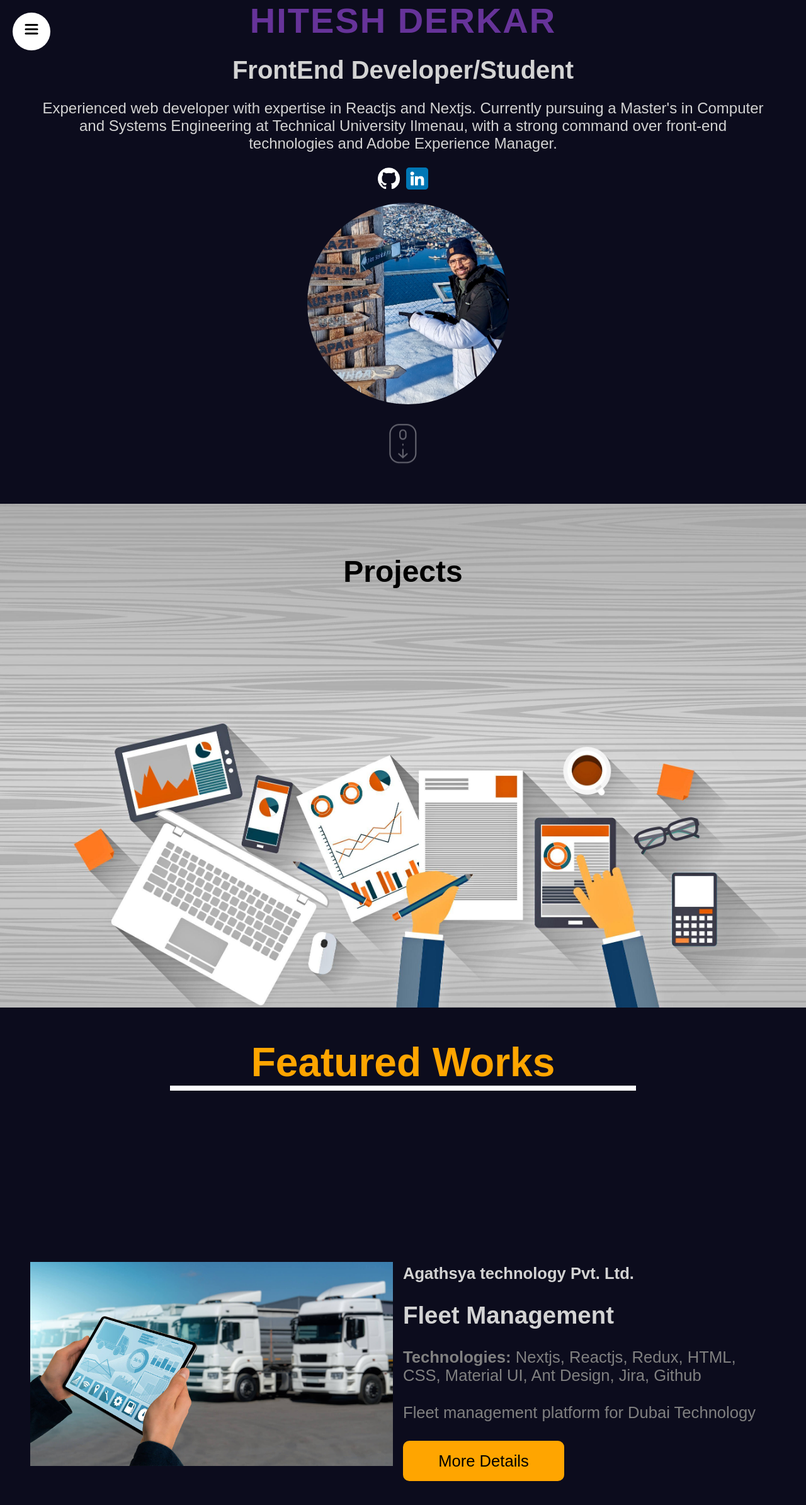
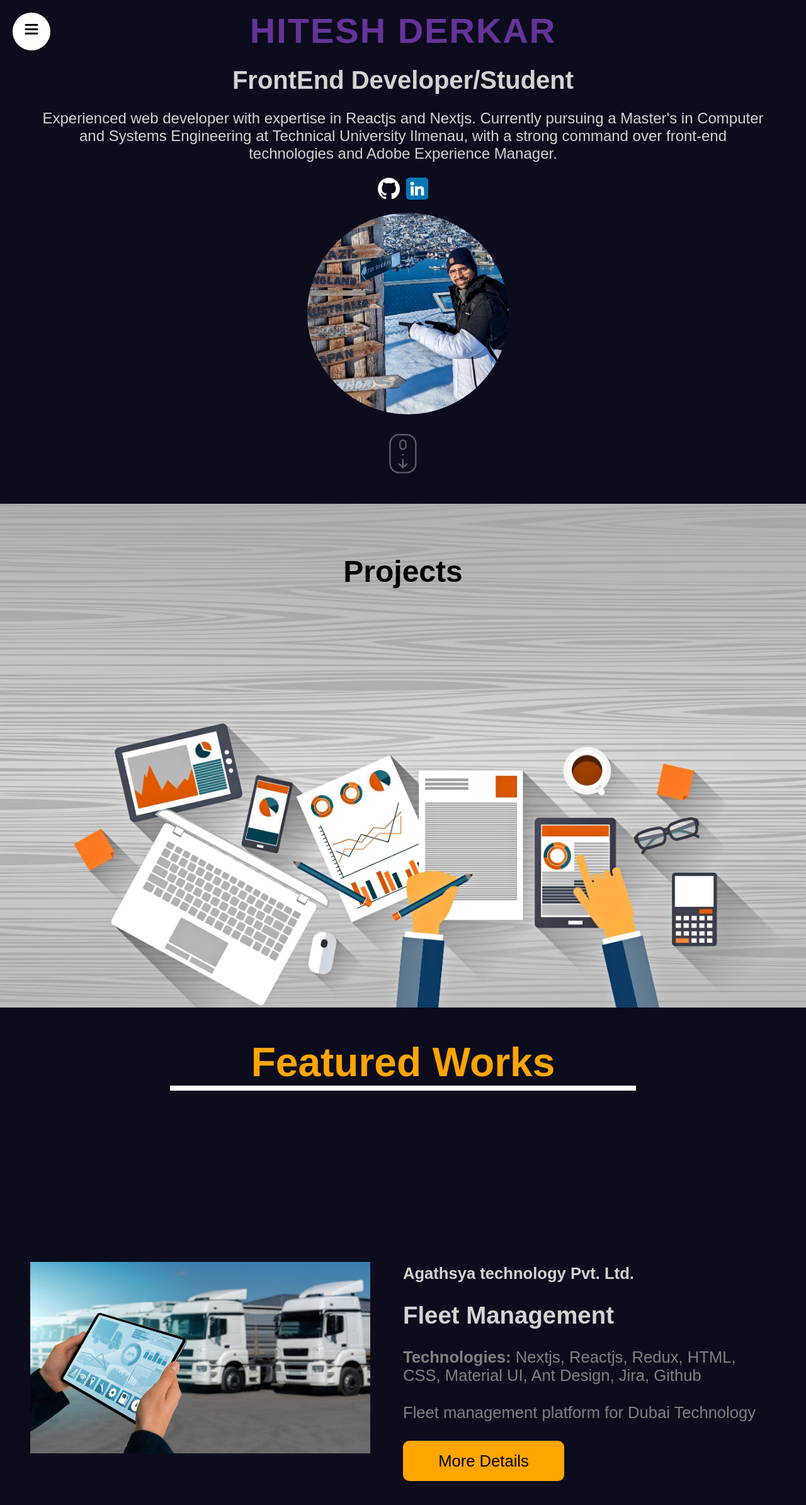
Before and after one commit to hiteshd987/portfolio_hitesh, a Next.js app: page / in a window 1280 px wide. Shown: the top 2390 px of the page at 63% size. Built offline with nearby package versions, Linux system fonts and the light colour scheme.

Commit message:
project img height

```diff
--- a/src/components/Description/index.scss
+++ b/src/components/Description/index.scss
@@ -8,13 +8,14 @@
         margin-bottom: 1rem;
       }
       h1 {
-      font-size: 2.5rem;
+      font-size: 2rem;
       color: rebeccapurple;
       letter-spacing: 2px;
+      margin-top: 1rem;
       }
 
       h2 {
-        font-size: 1.5rem;
+        font-size: 1.2rem;
       }
   }
 
--- a/src/components/Projects/index.scss
+++ b/src/components/Projects/index.scss
@@ -81,7 +81,8 @@
     }
      .project-img {
       width: 100%;
-      height: 100%;
+      // height: 100%;
+      height: 38vh;
     }
     .project-text-col{
       height: 40vh;
@@ -143,7 +144,8 @@
         height: 40vh;
         .project-img {
           width: 100%;
-          height: 100%;
+          // height: 100%;
+          height: 38vh;
         }
       }
       .project-text-col{
@@ -341,7 +343,7 @@
         .project-text-col{
           margin-top: 2rem;
           .text-container {
-            gap: 35px;
+            // gap: 35px;
             h3 {
               font-size: 1.5vw;
             }
--- a/src/components/Timeline/index.scss
+++ b/src/components/Timeline/index.scss
@@ -39,17 +39,42 @@
       0 0.4em 1.25em 0 rgba(0, 0, 0, 0.15);
   }
 
+  .vertical-timeline-element {
+    // display: flex;
+    // justify-content: center;
+    // align-items: center;
+    // position: relative;
+  }
+
   .vertical-timeline-element-icon {
     display: flex;
     justify-content: center;
     align-items: center;
+    width: 60px;  // Adjust size as needed
+    height: 60px; // Adjust size as needed
+    background-color: transparent; // Ensure no background interferes with centering
+    border-radius: 50%; // Optional: if you want a circular container
+    // overflow: hidden; // Optional: to hide overflow if the image is larger
   }
 
   .vertical-timeline-element-icon img {
-    width: 50%;
-    height: 50%;
+    max-width: 100%;
+    max-height: 100%;
+    padding: 20%;
     object-fit: contain;
   }
+
+  // .vertical-timeline-element-icon {
+  //   display: flex;
+  //   justify-content: center;
+  //   align-items: center;
+  // }
+
+  // .vertical-timeline-element-icon img {
+  //   width: 50%;
+  //   height: 50%;
+  //   object-fit: contain;
+  // }
 
 }
 
```
